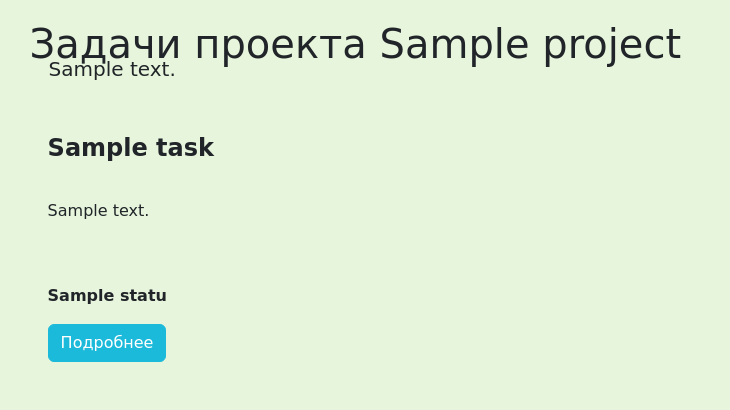
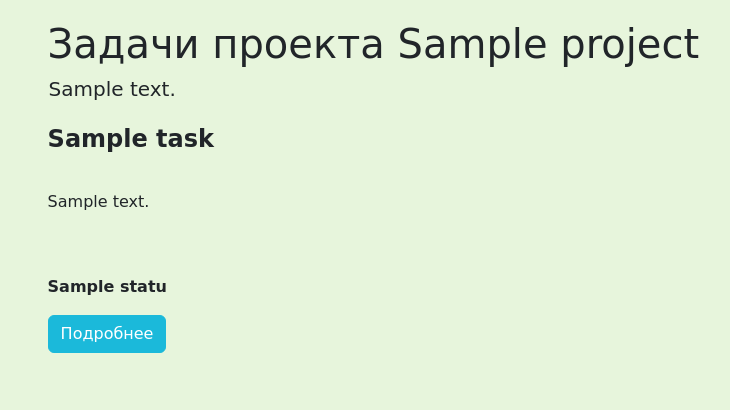
Before and after one commit to TagleD/homework_62_gleb_tarakanov, a Django app: page /projects/1/tasks/ in a window 1280 px wide. Shown: the part 59-469 px from the top of the page, without its empty margins (82-812 px from the left). Run offline with Django 4.2, Linux system fonts and the light colour scheme; tables that the repository leaves empty hold one stand-in row (values such as "Sample post"); parts of the project's set-up code (start-up, migrations or seed data) failed here and were passed over; some libraries are stand-ins or nearby versions; some web fonts are replaced.

Commit message:
Исправлен детальный просмотр проекта

```diff
--- a/source/static/css/style.css
+++ b/source/static/css/style.css
@@ -162,12 +162,12 @@ button {
 .project-description {
     padding-left: 29px;
     margin-top: -23px;
-    margin-bottom: 50px;
+    margin-bottom: 21px;
     font-size: 20px;
 }
 
 .project-task-name-left {
-    padding-left: 10px;
+    padding-left: 28px;
 }
 
 .project-users {
@@ -194,3 +194,7 @@ button {
 .angel {
     color: #ffd0eb !important;
 }
+
+.project-detail-title {
+    margin-bottom: 29px;
+}
--- a/source/webapp/templates/project/project_detail.html
+++ b/source/webapp/templates/project/project_detail.html
@@ -26,7 +26,7 @@
     <div class="container main-container">
         <div class="row">
             <div class="col-12">
-                <h1 class="project-task-name-left">
+                <h1 class="project-task-name-left project-detail-title">
                     Задачи проекта {{ project.name }}
                 </h1>
             </div>
```
